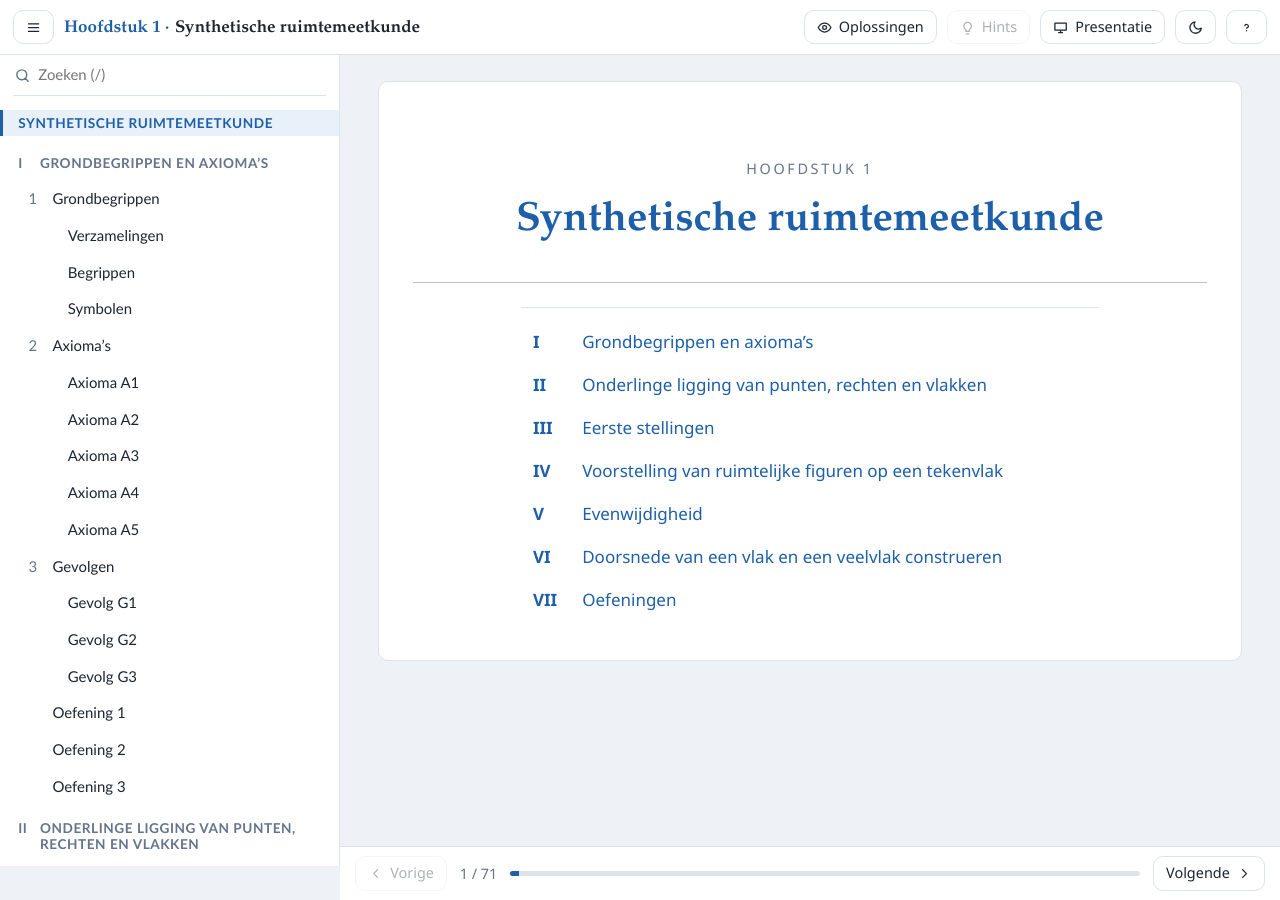
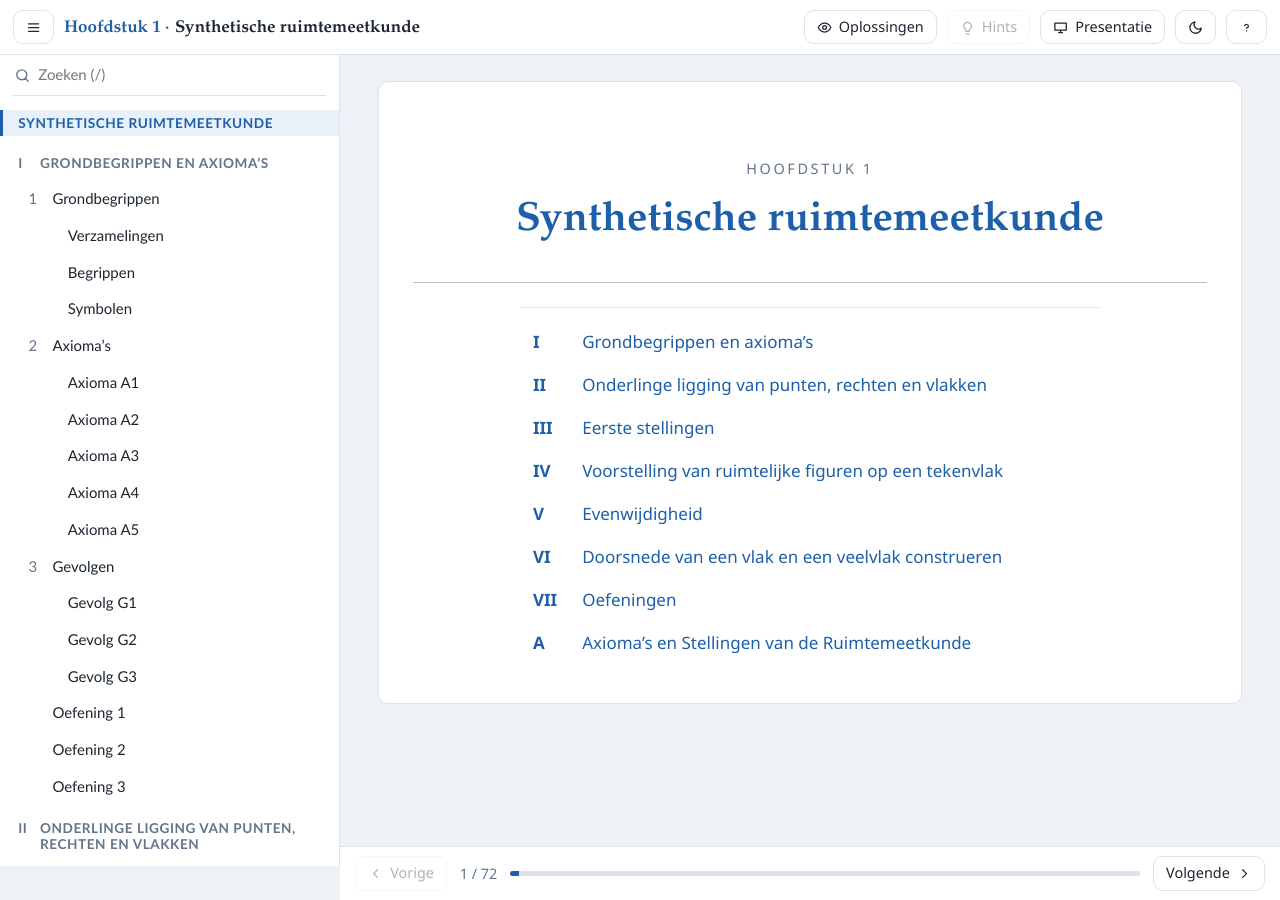
Before and after one commit to gowiz/gowiz.github.io, a Jekyll site: the page ruimtemeetkunde/index.html, which Jekyll copies as it is, in a window 1280 px wide. Built offline with Jekyll 4.4.1, drawn with Linux system fonts in a browser that asks for light colours; a script that is not in the unit is left out.

Commit message:
Update cursus ruimtemeetkunde

```diff
--- a/ruimtemeetkunde/index.html
+++ b/ruimtemeetkunde/index.html
@@ -5,7 +5,7 @@
 <meta name="generator" content="LaTeX Lwarp package" />
 <meta name="viewport" content="width=device-width, initial-scale=1.0" />
 <title>Synthetische ruimtemeetkunde</title>
-<link rel="stylesheet" type="text/css" href="presentatie.css?v=8bd887a6f06b" />
+<link rel="stylesheet" type="text/css" href="presentatie.css?v=23654ec8d266" />
 
 <script>
 // Lwarp MathJax emulation code
@@ -2996,12 +2996,244 @@
 Zie ook voor extra oefeningen het handboek <i>Van Basis tot Limiet, Ruimtemeetkunde</i>, p.&nbsp;27 en volgende.
 </p>
 
+<p>
+<div class="cursusappendix"><a href="01_SynthetischeRuimtemeetkunde_Appendix.pdf" download="01_SynthetischeRuimtemeetkunde_Appendix.pdf"></a></div>
+</p>
+<!--
+...... section Axioma’s en Stellingen van de Ruimtemeetkunde ......
+-->
+<h4 id="autosec-120"><span class="sectionnumber">A&#x2003;</span>Axioma’s en Stellingen van de Ruimtemeetkunde</h4>
+<a id="mkpiweb-autopage-120"></a>
+<!--
+...... subsection Axioma’s ......
+-->
+<h5 id="autosec-121">Axioma’s</h5>
+<a id="mkpiweb-autopage-121"></a>
+
+
+<dl class="description" >
+
+<dt><span class="listmarker">A1</span></dt>
+<dd>
+<p>
+De ruimte is een oneindige verzameling van punten met bijzondere niet-lege deelverzamelingen die men rechten en vlakken noemt.
+</p>
+
+</dd>
+<dt><span class="listmarker">A2</span></dt>
+<dd>
+<p>
+In elk vlak van de ruimte gelden de axioma’s en stellingen van de vlakke meetkunde.
+</p>
+<ul class="itemize" style="list-style-type:none">
+
+<li>
+<p>
+<span class="listmarker">•</span> Een vlak is een oneindige verzameling van punten, met bijzondere niet-lege deelverzamelingen die men rechten noemt.
+</p>
+
+</li>
+<li>
+
+<p>
+<span class="listmarker">•</span> Door twee verschillende punten gaat precies één rechte.
+</p>
+
+</li>
+<li>
+
+<p>
+<span class="listmarker">•</span> Elke rechte bevat oneindig veel punten, en buiten elke rechte liggen oneindig veel punten.
+</p>
+
+</li>
+<li>
+
+<p>
+<span class="listmarker">•</span> Twee verschillende rechten hebben hoogstens één punt gemeen.
+</p>
+
+</li>
+<li>
+
+<p>
+<span class="listmarker">•</span> Door een punt buiten een rechte gaat precies één rechte evenwijdig met die rechte.
+</p>
+</li>
+</ul>
+</dd>
+<dt><span class="listmarker">A3</span></dt>
+<dd>
+<p>
+Door drie gegeven niet-collineaire punten gaat precies één vlak.
+</p>
+
+</dd>
+<dt><span class="listmarker">A4</span></dt>
+<dd>
+<p>
+Als twee verschillende punten van een rechte tot een vlak behoren, dan ligt deze rechte in het vlak.
+</p>
+
+</dd>
+<dt><span class="listmarker">A5</span></dt>
+<dd>
+<p>
+Twee vlakken vallen samen, hebben geen punt gemeen of hebben precies één rechte gemeen.
+</p>
+</dd>
+</dl>
+<!--
+...... subsection Eerste stellingen ......
+-->
+<h5 id="autosec-122">Eerste stellingen</h5>
+<a id="mkpiweb-autopage-122"></a>
+
+
+<dl class="description" >
+
+<dt><span class="listmarker">S1</span></dt>
+<dd>
+<p>
+Twee snijdende rechten bepalen precies één vlak.
+</p>
+
+</dd>
+<dt><span class="listmarker">S2</span></dt>
+<dd>
+<p>
+Een rechte en een punt buiten die rechte bepalen precies één vlak.
+</p>
+
+</dd>
+<dt><span class="listmarker">S3</span></dt>
+<dd>
+<p>
+Twee evenwijdige, niet-samenvallende rechten bepalen precies één vlak.
+</p>
+
+</dd>
+<dt><span class="listmarker">S4</span></dt>
+<dd>
+<p>
+Door een punt buiten een rechte gaat precies één rechte evenwijdig met die rechte.
+</p>
+
+</dd>
+<dt><span class="listmarker">S5</span></dt>
+<dd>
+<p>
+Twee verschillende vlakken die een punt gemeen hebben, snijden elkaar volgens een rechte die door dat punt gaat.
+</p>
+
+</dd>
+<dt><span class="listmarker">S6</span></dt>
+<dd>
+<p>
+Ligt een rechte in een van twee evenwijdige vlakken, dan is ze evenwijdig met het andere vlak.
+</p>
+</dd>
+</dl>
+<!--
+...... subsection Evenwijdigheid ......
+-->
+<h5 id="autosec-123">Evenwijdigheid</h5>
+<a id="mkpiweb-autopage-123"></a>
+
+
+<dl class="description" >
+
+<dt><span class="listmarker">E1</span></dt>
+<dd>
+<p>
+Snijdt een vlak een van twee evenwijdige rechten, dan snijdt het ook de andere rechte.
+</p>
+
+</dd>
+<dt><span class="listmarker">E2</span></dt>
+<dd>
+<p>
+Als een rechte evenwijdig is met een rechte van een vlak, dan is zij evenwijdig met dat vlak.
+</p>
+
+</dd>
+<dt><span class="listmarker">E3</span></dt>
+<dd>
+<p>
+Als \(a\parallel \alpha \) en men door \(P\in \alpha \) een rechte \(b\parallel a\) trekt, dan ligt \(b\) in \(\alpha \).
+</p>
+
+</dd>
+<dt><span class="listmarker">E4</span></dt>
+<dd>
+<p>
+Evenwijdigheid in \(\mathcal R\) is een equivalentierelatie.
+</p>
+
+</dd>
+<dt><span class="listmarker">E5</span></dt>
+<dd>
+<p>
+Als een rechte evenwijdig is met twee snijdende vlakken, dan is ze evenwijdig met hun snijlijn.
+</p>
+
+</dd>
+<dt><span class="listmarker">E6</span></dt>
+<dd>
+<p>
+Als door \(a\parallel \alpha \) een vlak \(\beta \) gaat dat \(\alpha \) snijdt, dan is de snijlijn evenwijdig met \(a\).
+</p>
+
+</dd>
+<dt><span class="listmarker">E7</span></dt>
+<dd>
+<p>
+Als twee snijdende rechten van een vlak evenwijdig zijn met een tweede vlak, dan zijn de vlakken evenwijdig.
+</p>
+
+</dd>
+<dt><span class="listmarker">E8</span></dt>
+<dd>
+<p>
+Door een punt gaat precies één vlak evenwijdig met een gegeven vlak. Alle rechten door dat punt die evenwijdig zijn met het gegeven vlak, liggen in dat evenwijdige vlak.
+</p>
+
+</dd>
+<dt><span class="listmarker">E9</span></dt>
+<dd>
+<p>
+Als twee evenwijdige vlakken door een derde vlak gesneden worden, dan zijn de snijlijnen evenwijdig.
+</p>
+
+</dd>
+<dt><span class="listmarker">E10</span></dt>
+<dd>
+<p>
+Evenwijdigheid in \(\mathcal V\) is een equivalentierelatie.
+</p>
+
+</dd>
+<dt><span class="listmarker">E11</span></dt>
+<dd>
+<p>
+De evenwijdige projectie van een rechte op een vlak is een rechte of één punt.
+</p>
+
+</dd>
+<dt><span class="listmarker">E12</span></dt>
+<dd>
+<p>
+De evenwijdige projecties van twee evenwijdige rechten op een vlak zijn twee evenwijdige rechten, één samenvallende rechte of twee punten.
+</p>
+</dd>
+</dl>
+
 <a id="mkpiweb-autofile-last"></a>
 </section>
 
 </main>
 
 </div><!-- grid -->
-<script src="presentatie.js?v=8bd887a6f06b"></script>
+<script src="presentatie.js?v=23654ec8d266"></script>
 </body>
 </html>
--- a/ruimtemeetkunde/presentatie.css
+++ b/ruimtemeetkunde/presentatie.css
@@ -268,6 +268,16 @@
   flex: none;
 }
 
+.slide[data-appendix] > .pres-appendix-download {
+  grid-column: 2;
+  grid-row: 1;
+  align-self: center;
+  justify-self: end;
+  width: max-content;
+  margin: 0 0 1rem;
+  text-decoration: none;
+}
+
 /* Hints blijven standaard verborgen, ook in de korte tijd voor
  * presentatie.js gestart is. De lezer kan ze voor alle hoofdstukken tegelijk
  * aanzetten; het script bewaart die keuze. */
@@ -425,6 +435,23 @@
 
 .slide.pres-actief {
   display: block;
+}
+
+/* Op een appendix deelt de titel haar eerste rij met de download. Alle
+ * volgende inhoud neemt opnieuw de volle tekstbreedte in. */
+.slide[data-appendix].pres-actief {
+  display: grid;
+  grid-template-columns: minmax(0, 1fr) auto;
+  column-gap: 1rem;
+}
+
+.slide[data-appendix] > * {
+  grid-column: 1 / -1;
+}
+
+.slide[data-appendix] > :is(h1, h2, h3, h4, h5, h6):first-child {
+  grid-column: 1;
+  grid-row: 1;
 }
 
 .slide > .pres-kruimel {
@@ -1185,6 +1212,7 @@
   .pres-voet,
   .pres-hulp,
   .pres-figuurbalk,
+  .pres-appendix-download,
   .pres-onthul {
     display: none !important;
   }
--- a/ruimtemeetkunde/presentatie.js
+++ b/ruimtemeetkunde/presentatie.js
@@ -3,7 +3,7 @@
  * lwarp levert de volledige cursus als een doorlopende HTML-stroom. Dit
  * script knipt die stroom clientside op in slides, een per concept, en zet er
  * navigatie, verbergbare oplossingen en bediening van de 3D-figuren omheen.
- * Er wordt niets aan de inhoud toegevoegd: alles komt uit het .tex-bestand.
+ * De inhoud komt uit het .tex-bestand; het script voegt alleen bediening toe.
  *
  * Het script draait onderaan de body, dus voor MathJax typezet. Zo hoeft
  * MathJax de knipbeurt niet ongedaan te zien maken.
@@ -15,6 +15,13 @@
   // en \subsubsection van een article-document om in h4, h5 en h6.
   var KOPPEN = "h1, h2, h3, h4, h5, h6";
   var NIVEAU = { H1: 1, H2: 1, H3: 1, H4: 1, H5: 2, H6: 3 };
+
+  // Configureerbare bediening. Swipe-navigatie blijft beschikbaar, maar is
+  // momenteel uitgeschakeld omdat een horizontale veeg soms onbedoeld een
+  // andere slide opent.
+  var CONFIG = {
+    swipeNavigatie: false
+  };
 
   var podium, zijbalk, sluier, teller, voortgang, voortgangbalk, hulpvenster, zoekveld, melding;
   var kopbalk, knopVorige, knopVolgende, knopOplossingen, knopHints,
@@ -73,7 +80,8 @@
     scherm: "M3 5h18v11H3zM9 20h6M12 16v4",
     zon: "M12 7a5 5 0 100 10 5 5 0 000-10M12 1v3M12 20v3M4.2 4.2l2.1 2.1" +
          "M17.7 17.7l2.1 2.1M1 12h3M20 12h3M4.2 19.8l2.1-2.1M17.7 6.3l2.1-2.1",
-    maan: "M21 12.8A9 9 0 1111.2 3a7 7 0 009.8 9.8z"
+    maan: "M21 12.8A9 9 0 1111.2 3a7 7 0 009.8 9.8z",
+    download: "M12 3v12M7 10l5 5 5-5M5 21h14"
   };
 
   // Hierin gaat wat een leerling tussen twee keer kijken wil terugvinden: de
@@ -231,6 +239,8 @@
   function maakSlides(stroom) {
     var kinderen = Array.prototype.slice.call(stroom.children);
     var huidige = null;
+    var inAppendix = false;
+    var appendixPdf = "";
     var gebruikt = Object.create(null);
     // Wat lwarp voor de eigenlijke cursus zet (de macrodefinities voor
     // MathJax) hoort in geen enkele slide thuis, maar moet wel in de pagina
@@ -311,6 +321,8 @@
 
     kinderen.forEach(function (kind) {
       var kop = kind.matches && kind.matches(KOPPEN) ? kind : null;
+      var appendixMarker = kind.classList && kind.classList.contains("cursusappendix")
+        ? kind : kind.querySelector && kind.querySelector(".cursusappendix");
 
       // Het blok van \maketitle vormt de openingsslide.
       if (kind.classList && kind.classList.contains("cursustitel")) {
@@ -335,7 +347,28 @@
         return;
       }
 
-      if (kop) huidige = nieuweSlide(kop);
+      // \appendix zet een lege markering in de HTML-stroom. Vanaf daar vormt
+      // alle resterende inhoud één slide; eventuele volgende koppen blijven
+      // wel afzonderlijk bereikbaar via de navigatie.
+      if (appendixMarker) {
+        inAppendix = true;
+        var appendixLink = appendixMarker.querySelector("a[href]");
+        appendixPdf = appendixLink ? appendixLink.getAttribute("href") : "";
+        kind.remove();
+        return;
+      }
+
+      if (kop) {
+        if (inAppendix && huidige && huidige.dataset.appendix) {
+          voegNavigatieToe(huidige, kopgegevens(kop));
+        } else {
+          huidige = nieuweSlide(kop);
+          if (inAppendix) {
+            huidige.dataset.appendix = "1";
+            huidige.dataset.appendixPdf = appendixPdf;
+          }
+        }
+      }
       if (!huidige) { voorwerk.appendChild(kind); return; }
       huidige.appendChild(kind);
     });
@@ -347,6 +380,16 @@
       if (s.textContent.trim() !== "" || s.querySelector("iframe, img, svg")) return true;
       s.remove();
       return false;
+    });
+    slides.forEach(function (s) {
+      if (!s.dataset.appendixPdf) return;
+      var download = el("a", "pres-knop pres-appendix-download", "Download als PDF");
+      download.href = s.dataset.appendixPdf;
+      download.setAttribute("download", "");
+      download.prepend(icoon(ICOON.download));
+      var titel = s.querySelector(KOPPEN);
+      if (titel) titel.insertAdjacentElement("afterend", download);
+      else s.prepend(download);
     });
     navigatie.forEach(function (item) {
       item.slideIndex = slides.indexOf(item.slide);
@@ -445,6 +488,16 @@
     oplossingenZichtbaar = toon;
     document.querySelectorAll(".oplossing").forEach(function (b) {
       zetOplossing(b, toon);
+      b.querySelectorAll("iframe").forEach(function (frame) {
+        if (!frame._stappen) return;
+        frame._toonEindstap = toon;
+        if (toon) {
+          if (frame._stappen.aantal > 0) {
+            frame._toonEindstap = false;
+            zetFiguurstap(frame, frame._stappen.aantal);
+          }
+        }
+      });
     });
     document.querySelectorAll(".opl, .opl-math").forEach(function (v) {
       zetLosseOplossing(v, toon);
@@ -615,6 +668,10 @@
       var toestand = frame._stappen;
       toestand.stap = bericht.stap;
       toestand.aantal = bericht.aantal;
+      if (frame._toonEindstap) {
+        frame._toonEindstap = false;
+        zetFiguurstap(frame, toestand.aantal);
+      }
       if (toestand.timer && toestand.stap >= toestand.aantal) stopStapspel(frame);
       if (!toestand.knoppen) voegStapknoppenToe(frame);
       werkStapknoppenBij(frame);
@@ -762,6 +819,7 @@
   function activeerFiguren(slide, aan) {
     slide.querySelectorAll("iframe").forEach(function (frame) {
       if (aan) {
+        frame._toonEindstap = oplossingenZichtbaar && Boolean(frame.closest(".oplossing"));
         if (!frame.getAttribute("src")) frame.setAttribute("src", frame.dataset.bron);
       } else if (frame.getAttribute("src")) {
         if (frame._stappen) stopStapspel(frame);
@@ -865,6 +923,7 @@
   // stukje tekst, dan komt het lijstje daaronder.
   function zetOverzichten() {
     slides.forEach(function (s, i) {
+      if (s.dataset.appendix) return;
       var kinderen = kinderenVan(i);
       if (kinderen.length) s.appendChild(maakOverzicht(kinderen));
     });
@@ -1313,6 +1372,7 @@
       e.preventDefault();
     });
 
+    if (CONFIG.swipeNavigatie) {
       // Vegen op een tablet. Binnen een figuur niet, daar draait het gebaar de
       // 3D-scene; die zit toch in een iframe en vangt zijn eigen aanrakingen.
       var startX = null, startY = null;
@@ -1330,6 +1390,7 @@
         }
         startX = null;
       }, { passive: true });
+    }
 
     window.addEventListener("hashchange", function () { naarHash(false); });
 
```
Also changed, not shown: 2 other files. Lines whose indentation alone changed are shown as unchanged.
